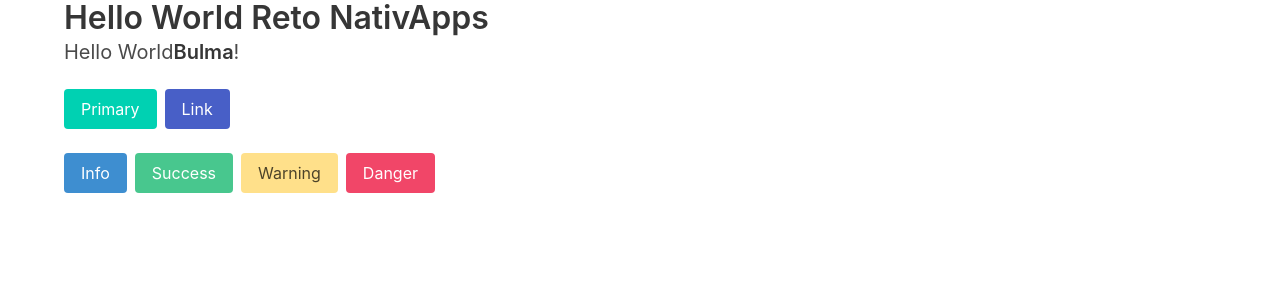
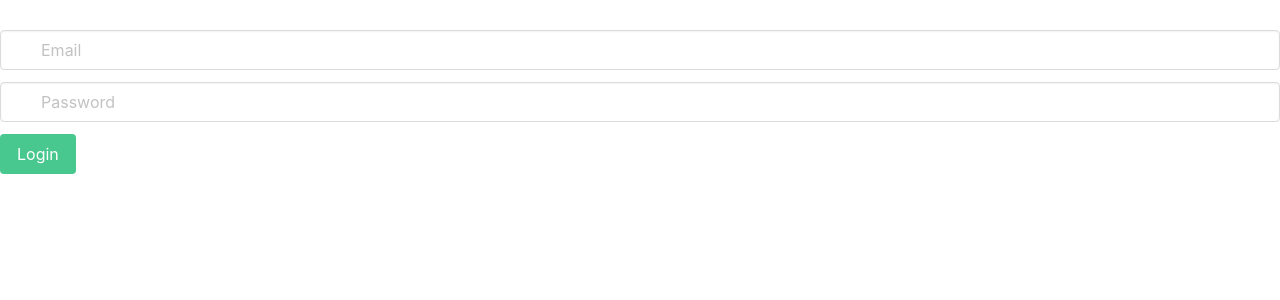
Before and after one commit to anderdavid/loginReact, a React (Create React App) app: page / in a window 1280 px wide. Shown: the top 300 px of the page. Built offline with nearby package versions, Linux system fonts and the light colour scheme.

Commit message:
overview bulma

```diff
--- a/src/App.js
+++ b/src/App.js
@@ -1,25 +1,10 @@
 import React from 'react';
+import Login from './components/login';
 
 function App() {
   return (
-    <div className="container">
-      <h1 className="title">
-        Hello World Reto NativApps
-      </h1>
-      <p className="subtitle">
-        Hello World<strong>Bulma</strong>!
-      </p>
-      <div class="buttons">
-      <button class="button is-primary">Primary</button>
-      <button class="button is-link">Link</button>
-    </div>
-
-      <div class="buttons">
-        <button class="button is-info">Info</button>
-        <button class="button is-success">Success</button>
-        <button class="button is-warning">Warning</button>
-        <button class="button is-danger">Danger</button>
-      </div>
+    <div>
+      <Login></Login>
     </div>
   );
 }
--- a/src/components/login/index.js
+++ b/src/components/login/index.js
@@ -1,9 +1,35 @@
-import React from 'react'
+import React from 'react';
 
 export default function Login() {
   return (
     <div>
-      Erase una vez un login
+      <span class="icon">
+        <i class="fas fa-home"></i>
+      </span>
+      <div className="field">
+        <p className="control has-icons-left has-icons-right">
+          <input className="input" type="email" placeholder="Email" />
+          <span className="icon is-small is-left">
+            <i className="fas fa-envelope"></i>
+          </span>
+          <span className="icon is-small is-right">
+            <i className="fas fa-check"></i>
+          </span>
+        </p>
+      </div>
+      <div className="field">
+        <p className="control has-icons-left">
+          <input className="input" type="password" placeholder="Password" />
+          <span className="icon is-small is-left">
+            <i className="fas fa-lock"></i>
+          </span>
+        </p>
+      </div>
+      <div className="field">
+        <p className="control">
+          <button className="button is-success">Login</button>
+        </p>
+      </div>
     </div>
-  )
+  );
 }
--- a/src/index.js
+++ b/src/index.js
@@ -1,7 +1,7 @@
 import React from 'react';
 import ReactDOM from 'react-dom';
 /* import './index.css'; */
-import 'bulma/css/bulma.css'
+import 'bulma/css/bulma.css';
 import App from './App';
 import reportWebVitals from './reportWebVitals';
 
```
